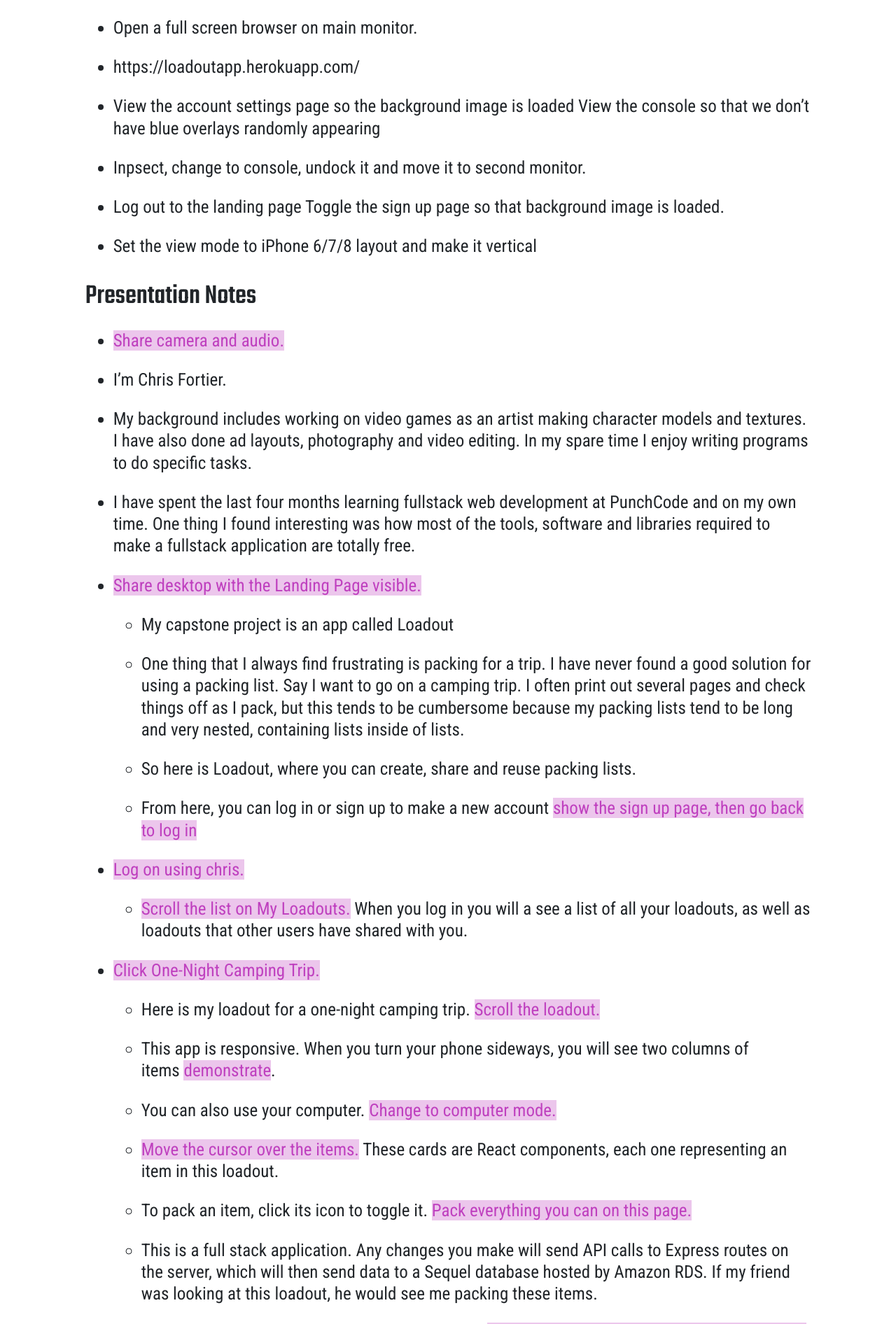
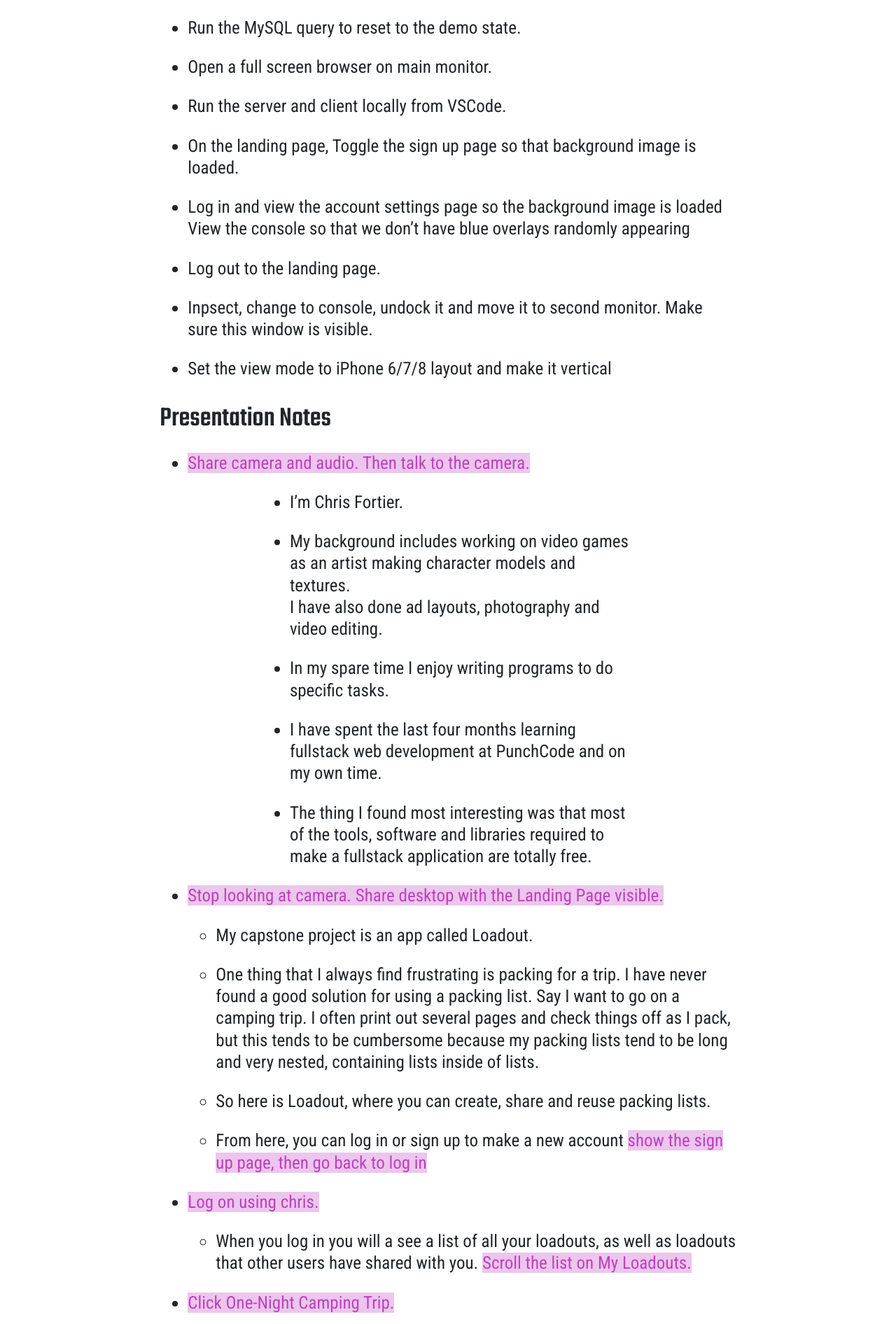
Before and after one commit to Chris-Fortier/loadout-fullstack, a React (Create React App) app in the folder client/: page /presentation in a window 1280 px wide. Shown: the part 167-2059 px from the top of the page at 70% size. Built offline with nearby package versions, Linux system fonts and the light colour scheme.

Commit message:
do more presentation revisions

```diff
--- a/client/src/components/pages/Presentation.js
+++ b/client/src/components/pages/Presentation.js
@@ -5,24 +5,27 @@ export default function StyleTester() {
    return (
       <div className="container-fluid">
          <div className="row my-8">
-            <div className="col-12  offset-md-1 col-md-10">
+            <div className="col-12 offset-md-2 col-md-8">
                <h2>Setup</h2>
                <ul>
                   <li>Do this before the presentation</li>
+                  <li>Run the MySQL query to reset to the demo state.</li>
                   <li>Open a full screen browser on main monitor.</li>
-                  <li>https://loadoutapp.herokuapp.com/</li>
+                  {/* <li>https://loadoutapp.herokuapp.com/</li> */}
+                  <li>Run the server and client locally from VSCode.</li>
                   <li>
-                     View the account settings page so the background image is
-                     loaded View the console so that we don’t have blue overlays
-                     randomly appearing
+                     On the landing page, Toggle the sign up page so that
+                     background image is loaded.
                   </li>
                   <li>
+                     Log in and view the account settings page so the background
+                     image is loaded View the console so that we don’t have blue
+                     overlays randomly appearing
+                  </li>
+                  <li>Log out to the landing page.</li>
+                  <li>
                      Inpsect, change to console, undock it and move it to second
-                     monitor.
-                  </li>
-                  <li>
-                     Log out to the landing page Toggle the sign up page so that
-                     background image is loaded.
+                     monitor. Make sure this window is visible.
                   </li>
                   <li>
                      Set the view mode to iPhone 6/7/8 layout and make it
@@ -33,30 +36,39 @@ export default function StyleTester() {
                <ul>
                   <li>
                      <span className="presentation-action">
-                        Share camera and audio.
+                        Share camera and audio. Then talk to the camera.
                      </span>
                   </li>
+                  <div className="offset-2 col-8">
                      <li>I’m Chris Fortier.</li>
                      <li>
-                     My background includes working on video games as an artist
-                     making character models and textures. I have also done ad
-                     layouts, photography and video editing. In my spare time I
-                     enjoy writing programs to do specific tasks.
+                        My background includes working on video games as an
+                        artist making character models and textures.
+                        <br />I have also done ad layouts, photography and video
+                        editing.
+                     </li>
+                     <li>
+                        In my spare time I enjoy writing programs to do specific
+                        tasks.
                      </li>
                      <li>
                         I have spent the last four months learning fullstack web
-                     development at PunchCode and on my own time. One thing I
-                     found interesting was how most of the tools, software and
-                     libraries required to make a fullstack application are
-                     totally free.
+                        development at PunchCode and on my own time.
                      </li>
                      <li>
+                        The thing I found most interesting was that most of the
+                        tools, software and libraries required to make a
+                        fullstack application are totally free.
+                     </li>
+                  </div>
+                  <li>
                      <span className="presentation-action">
-                        Share desktop with the Landing Page visible.
+                        Stop looking at camera. Share desktop with the Landing
+                        Page visible.
                      </span>
                   </li>
                   <ul>
-                     <li>My capstone project is an app called Loadout</li>
+                     <li>My capstone project is an app called Loadout.</li>
                      <li>
                         One thing that I always find frustrating is packing for
                         a trip. I have never found a good solution for using a
@@ -85,12 +97,12 @@ export default function StyleTester() {
                   </li>
                   <ul>
                      <li>
+                        When you log in you will a see a list of all your
+                        loadouts, as well as loadouts that other users have
+                        shared with you.{" "}
                         <span className="presentation-action">
                            Scroll the list on My Loadouts.
-                        </span>{" "}
-                        When you log in you will a see a list of all your
-                        loadouts, as well as loadouts that other users have
-                        shared with you.
+                        </span>
                      </li>
                   </ul>
                   <li>
@@ -133,9 +145,9 @@ export default function StyleTester() {
                      <li>
                         This is a full stack application. Any changes you make
                         will send API calls to Express routes on the server,
-                        which will then send data to a Sequel database hosted by
-                        Amazon RDS. If my friend was looking at this loadout, he
-                        would see me packing these items.
+                        which then send data to a Sequel database hosted by
+                        Amazon RDS. If my friend was looking at this loadout,
+                        they would see me packing these items.
                      </li>
                      <li>
                         You will notice that some items cannot be packed{" "}
@@ -158,7 +170,7 @@ export default function StyleTester() {
                   </li>
                   <ul>
                      <li>
-                        When you open the day pack you can see the four items
+                        When you open the Day Pack you can see the four items
                         that need to be packed.{" "}
                         <span className="presentation-action">
                            Pack the three that you can, then hover over the
@@ -196,8 +208,16 @@ export default function StyleTester() {
                   </li>
                   <ul>
                      <li>
-                        Now you can finally pack the Day pack{" "}
+                        Now you can finally pack the Day Pack{" "}
                         <span className="presentation-action">pack it</span>.
+                     </li>
+                     <li>
+                        Lets say you want to go on another camping trip. You can
+                        reset the loadout, unpacking every item and subitem, by
+                        clicking here.{" "}
+                        <span className="presentation-action">
+                           Reveal the unpack all button but do not click it.
+                        </span>
                      </li>
                   </ul>
                   <li>
@@ -227,7 +247,7 @@ export default function StyleTester() {
                         .
                      </li>
                      <li>
-                        If you try to delete something that contains subitems
+                        If you try to delete something that contains subitems{" "}
                         <span className="presentation-action">
                            click the X next to Cooler
                         </span>
@@ -250,12 +270,12 @@ export default function StyleTester() {
                         users.
                      </li>
                      <li>
-                        Once you enter a valid username{" "}
-                        <span className="presentation-action">add a user</span>,
+                        Once you enter an existing username{" "}
+                        <span className="presentation-action">add "sean"</span>,
                         you can assign them different permissions, depending on
                         what you want them to be able to do, such as being able
                         to pack and unpack; edit the loadout; or have admin
-                        privileges.&nbsp;
+                        permissions. You can also remove a user.&nbsp;
                         <span className="presentation-action">
                            Uncheck the first two, save changes, then click the
                            remove button to remove the new user.
@@ -276,35 +296,44 @@ export default function StyleTester() {
                         </span>
                      </li>
                   </ul>
-                  <li className="presentation-action">Click to log out</li>
+                  <li>
+                     <span className="presentation-action">
+                        Click to log out
+                     </span>
+                  </li>
                   <ul>
+                     <div className="offset-2 col-8">
                         <li>And that is Loadout</li>
                         <li>
                            Some of the features I plan to add are the ability to
-                        rearrange and move items via drag and drop, copy parts
-                        of a loadout to another loadout, and add a dark mode.
+                           rearrange and move items via drag and drop, copy
+                           parts of a loadout to another loadout, and add a dark
+                           mode.
                         </li>
                         <li>
                            I think what I enjoyed most with this project was
                            learning how to send data through the server to the
-                        database. It was very difficult to do a simple query at
-                        first as it requires many parts that have to work
+                           database. It was very difficult to do a simple query
+                           at first as it requires many parts that have to work
                            together. But once I got that figured out it was fun
                            repeating that process in different ways and start to
                            see all the functionality of my app come together.
                         </li>
-                     <li className="presentation-action">
-                        Stop sharing screen
+                        <li>
+                           <span className="presentation-action">
+                              Optional: Stop sharing screen
+                           </span>
                         </li>
                         <li>
                            I’m going to continue working on Loadout and other
                            projects, and am also seeking full-stack developer
-                        opportunities. My information will be posted in the Zoom
-                        chat.
+                           opportunities. My information will be posted in the
+                           Zoom chat.
                         </li>
+                     </div>
                      {/* <li>Thank you for your time.</li> */}
                      <li className="presentation-action">
-                        Stop sharing video and audio
+                        Stop sharing VIDEO and AUDIO.
                      </li>
                   </ul>
                </ul>
```
Lines whose indentation alone changed are shown as unchanged.
